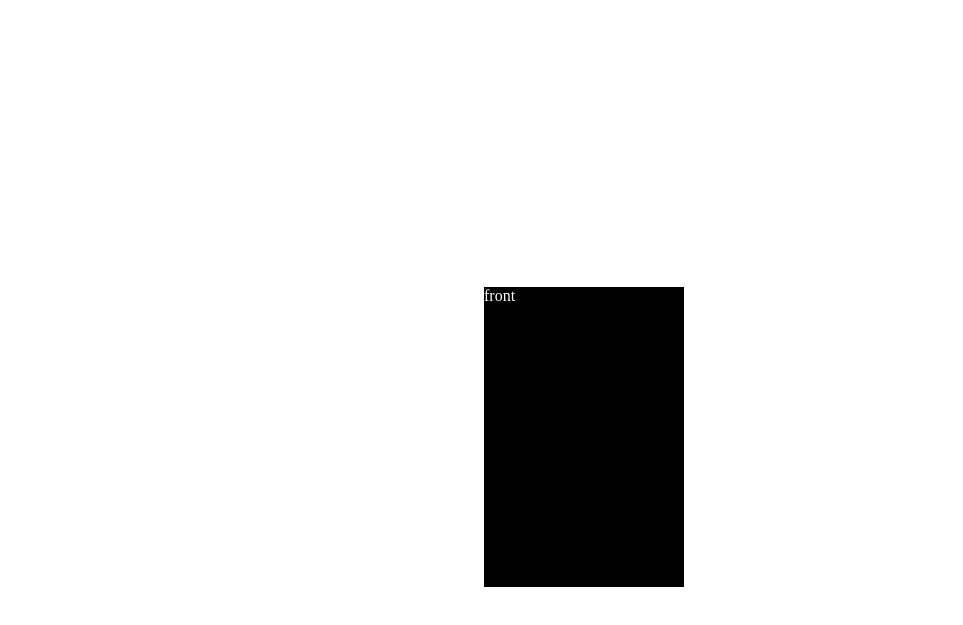
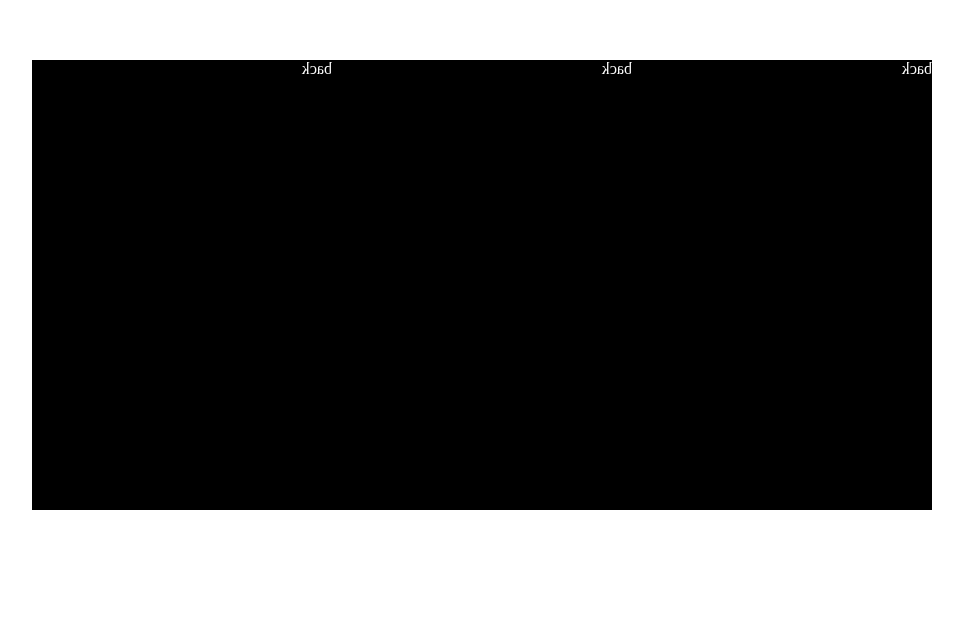
Before and after one commit to gonnabea/J-Components, a React (Create React App) app: page / in a window 1280 px wide. Shown: the part 123-748 px from the top of the page, without its empty margins (166-1129 px from the left). Built offline with nearby package versions, Linux system fonts and the light colour scheme.

Commit message:
3dBook fix

```diff
--- a/src/Components/3DBook.js
+++ b/src/Components/3DBook.js
@@ -1,14 +1,18 @@
 import React from "react"
 import styled from "styled-components"
+import PropTypes from "prop-types"
 
 const Container = styled.section`
   transform-style: preserve-3d;
   position: relative;
   color: white;
-  animation: rotate 3s;
+  animation: rotate 3s forwards;
+  width: ${(props) => (props.width ? props.width : "!00px")};
+  height: ${(props) => (props.height ? props.height : "150px")};
+
   @keyframes rotate {
     to {
-      transform: rotateY(-360deg);
+      transform: rotateY(180deg);
     }
   }
 `
@@ -18,7 +22,6 @@ const Front = styled.div`
   width: ${(props) => (props.width ? props.width : "100px")};
   height: ${(props) => (props.height ? props.height : "150px")};
   background-color: black;
-  border: solid 2px white;
   color: white;
 
   :hover {
@@ -40,7 +43,7 @@ const Back = styled.div`
   width: ${(props) => (props.width ? props.width : "100px")};
   height: ${(props) => (props.height ? props.height : "150px")};
   background-color: black;
-  border: solid 2px white;
+
   transform: translateZ(
     ${(props) => (props.spineWidth ? `calc(${props.spineWidth}*-1)` : "-30px")}
   );
@@ -51,7 +54,7 @@ const Left = styled.div`
   width: calc(${(props) => (props.spineWidth ? props.spineWidth : "30px")});
   height: ${(props) => (props.height ? props.height : "150px")};
   background-color: grey;
-  border: solid 2px white;
+
   transform: rotateY(90deg)
     translateX(${(props) => (props.spineWidth ? `calc(${props.spineWidth} /2)` : "15px")})
     translateZ(${(props) => (props.spineWidth ? `calc(${props.spineWidth} /-2)` : "15px")});
@@ -66,6 +69,7 @@ const Inside1 = styled.div`
     translateZ(${(props) => (props.width ? `calc(${props.width} / -20)` : "-5px")});
   background-color: white;
   border-radius: 0 3px 3px 0;
+  color: black;
 `
 
 const Inside2 = styled.div`
@@ -123,20 +127,19 @@ const Inside6 = styled.div`
   border-radius: 0 3px 3px 0;
 `
 
-const Book = ({ width = "200px", height = "300px", spineWidth = "30px", topWidth, leftWidth }) => {
+const Book = ({ width = "100px", height = "150px", spineWidth = "50px", front, inside1, back }) => {
   return (
-    <Container>
+    <Container width={width} height={height}>
       <Front width={width} height={height} spineWidth={spineWidth}>
-        front
+        {front}
       </Front>
       <Inside1 width={width} height={height} spineWidth={spineWidth}>
-        asdsad
+        {inside1}
       </Inside1>
       <Inside2 width={width} height={height} spineWidth={spineWidth}></Inside2>
       <Inside3 width={width} height={height} spineWidth={spineWidth}></Inside3>
       <Inside4 width={width} height={height} spineWidth={spineWidth}></Inside4>
       <Inside5 width={width} height={height} spineWidth={spineWidth}></Inside5>
-      <Inside6 width={width} height={height} spineWidth={spineWidth}></Inside6>
 
       <Back width={width} height={height} spineWidth={spineWidth}>
         back
@@ -148,4 +151,13 @@ const Book = ({ width = "200px", height = "300px", spineWidth = "30px", topWidth
   )
 }
 
+Book.propTypes = {
+  width: PropTypes.string,
+  height: PropTypes.string,
+  spineWidth: PropTypes.string,
+  front: PropTypes.element,
+  inside: PropTypes.element,
+  back: PropTypes.element,
+}
+
 export default Book
--- a/src/Screen/ScreenPresenter.js
+++ b/src/Screen/ScreenPresenter.js
@@ -26,6 +26,8 @@ const CardContainer = styled.div`
   flex-direction: column;
 `
 
+const FrontContainer = styled.div``
+
 const ScreenPresenter = () => (
   <Container>
     {/* <AwesomeMenu
@@ -46,7 +48,30 @@ const ScreenPresenter = () => (
     } /> */}
     {/* <CircleButton width="100px" text="submit" /> */}
 
-    <Book />
+    <Book
+      width="300px"
+      height="450px"
+      front={<img src="/logo512.png" style={{ width: "100%", height: "100%" }} alt="book" />}
+      inside1={<div>리액트 짱! 컴포넌트 와우!!</div>}
+      back="This is Cool as Hell!"
+      spineWidth="50px"
+    />
+    <Book
+      width="300px"
+      height="450px"
+      front={<img src="/logo512.png" style={{ width: "100%", height: "100%" }} alt="book" />}
+      inside1={<div>리액트 짱! 컴포넌트 와우!!</div>}
+      back="This is Cool as Hell!"
+      spineWidth="50px"
+    />
+    <Book
+      width="300px"
+      height="450px"
+      front={<img src="/logo512.png" style={{ width: "100%", height: "100%" }} alt="book" />}
+      inside1={<div>리액트 짱! 컴포넌트 와우!!</div>}
+      back="This is Cool as Hell!"
+      spineWidth="50px"
+    />
   </Container>
 )
 
```
Also changed, not shown: 1 other file (tests, documents, lock files or other folders).
